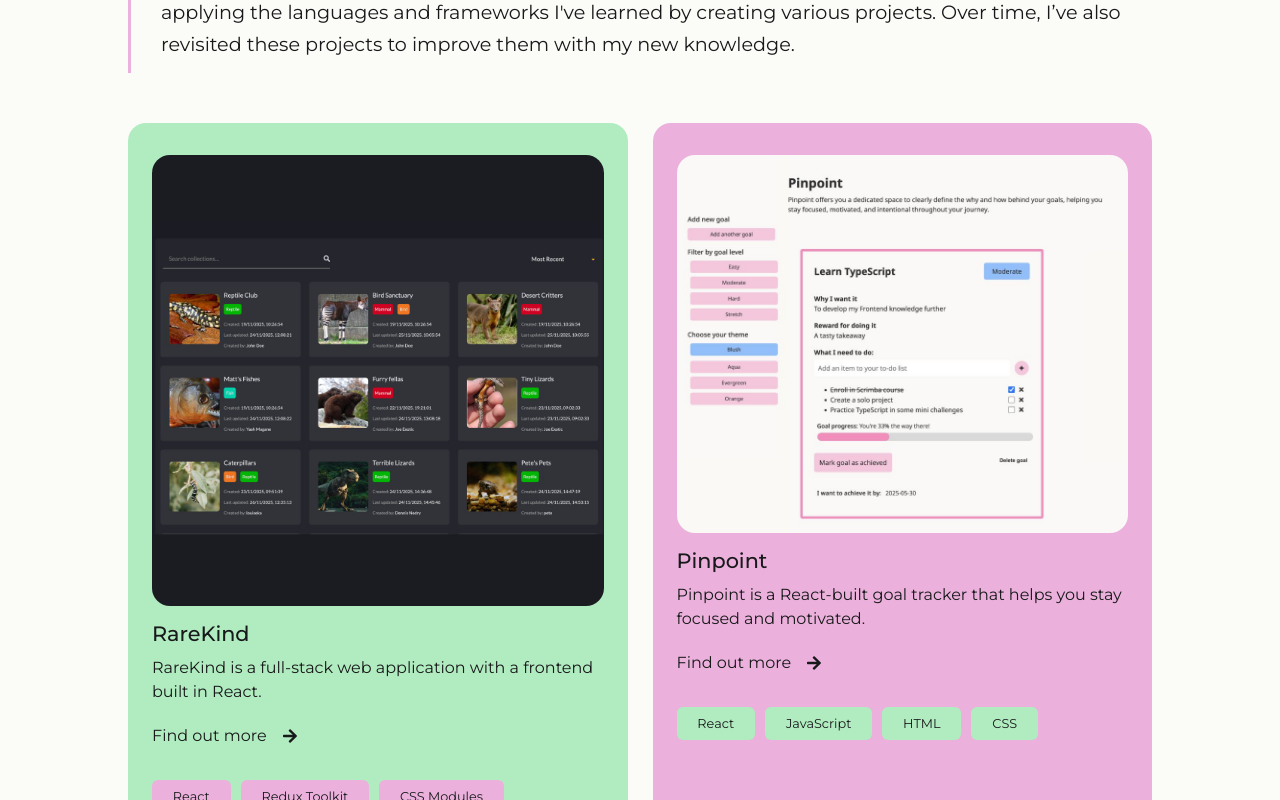
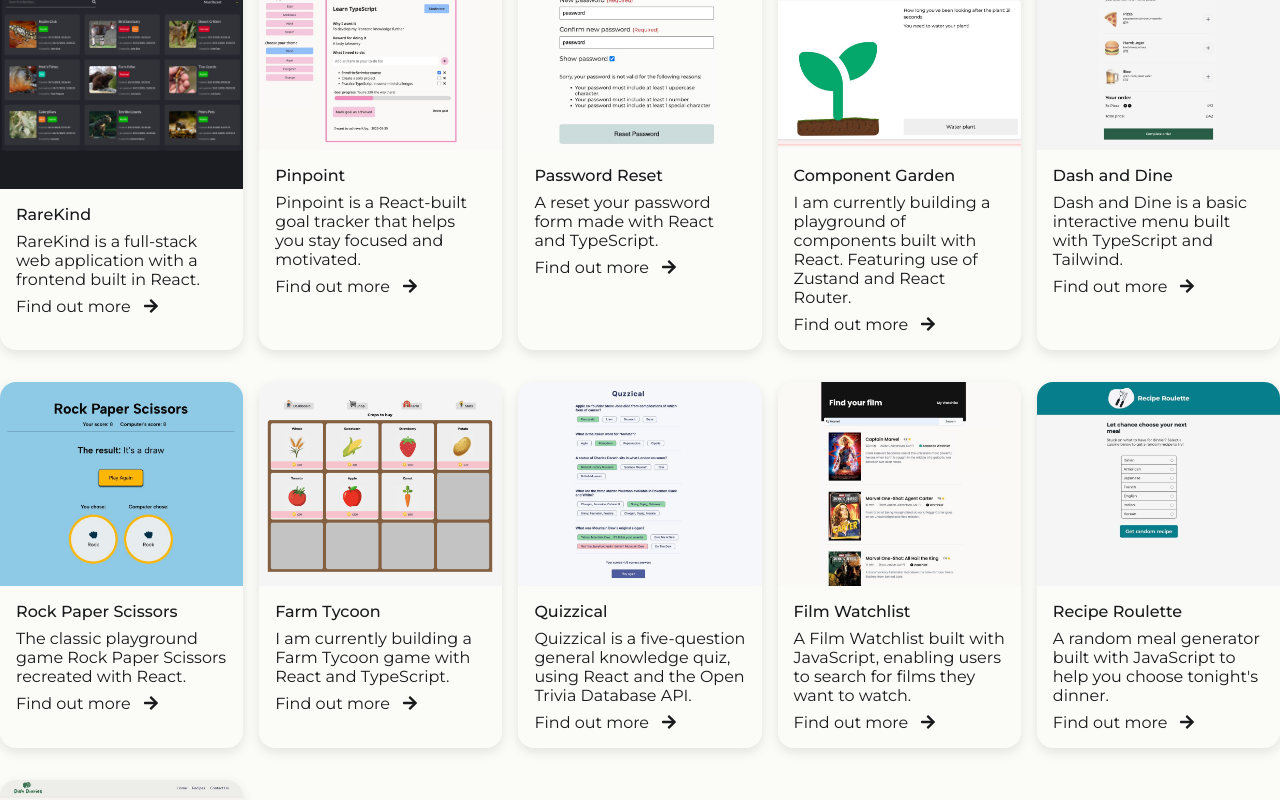
Before and after one commit to louiseka/portfolio, a React (Vite) app: page / in a window 1280 px wide. Shown: the part 820-1620 px from the top of the page. Built offline with nearby package versions, Linux system fonts and the light colour scheme.

Commit message:
commiting to delete

```diff
--- a/src/pages/Projects/Projects.jsx
+++ b/src/pages/Projects/Projects.jsx
@@ -1,96 +1,39 @@
 import { projectData } from "../../data";
 import { Link } from "react-router";
 import { FaArrowRight } from "react-icons/fa";
+import styles from "./Projects.module.css";
 
 export default function Projects() {
-  const gridBackground = {
-    one: "green-bg",
-    two: "pink-bg",
-    three: "purple-bg",
-    four: "green-bg",
-    five: "pink-bg",
-    six: "green-bg",
-    seven: "purple-bg",
-    eight: "green-bg",
-    nine: "pink-bg",
-    ten: "purple-bg",
-    eleven: "green-bg",
-  };
-
-  function getSkillClass(index, backgroundColour) {
-    const labelClasses = ["green-label", "pink-label", "yellow-label"];
-    let label = labelClasses[index % labelClasses.length];
-
-    switch (backgroundColour) {
-      case "green-bg":
-        label = "pink-label";
-        break;
-      case "pink-bg":
-        label = "green-label";
-        break;
-      case "purple-bg":
-        label = "yellow-label";
-        break;
-      default:
-        label = labelClasses[index % labelClasses.length];
-    }
-    return label;
-  }
-
   const projectElements = projectData.map((project) => {
-    const isWide = project.cardLayout === "wide";
-    const backgroundColour = gridBackground[project.gridPosition];
-
-    const projectSkills = project.skills.map((skill, index) => {
-      return (
-        <p key={index} className={getSkillClass(index, backgroundColour)}>
-          {skill}
-        </p>
-      );
-    });
-
-    const projectName = project.name;
-    const projectShortDesc = project.shortDescription;
-    const projectThumbnail = project.thumbnailImg;
-    const projectAltText = project.img1Alt;
-    const projectGridPosition = `${project.gridPosition} card `;
+    const { id, name, shortDescription, thumbnailImg, img1Alt, urlSlug } =
+      project;
 
     return (
-      <section key={project.id} className={projectGridPosition}>
-        <div className={isWide ? "wide-inner-content" : ""}>
-          <img
-            className={isWide ? "wide-grid-img" : "normal-grid-img"}
-            alt={projectAltText}
-            src={projectThumbnail}
-          />
-          <div className={isWide ? "wider-inner-text" : ""}>
-            <h3 className="project-title">{projectName}</h3>
-            <p className="project-desc">{projectShortDesc}</p>
-            <Link
-              className="small-cta-link"
-              to={`projects/${project.urlSlug}`}
-              title={`More details about ${projectName}`}
-              key={project.id}
-            >
-              Find out more <FaArrowRight className="icon" />{" "}
-            </Link>
-            <div className="project-skills-container">{projectSkills}</div>
-          </div>
+      <div key={id} className={`${styles.bentoItem} ${styles[`item${id}`]}`}>
+        <img alt={img1Alt} src={thumbnailImg} className={styles.projectImg} />
+        <div className={styles.content}>
+          <h3 className={styles.projectTitle}>{name}</h3>
+          <p className={styles.projectDesc}>{shortDescription}</p>
+          <Link
+            className={styles.smallCtaLink}
+            to={`projects/${urlSlug}`}
+            title={`More details about ${name}`}
+          >
+            Find out more <FaArrowRight className={styles.icon} />
+          </Link>
         </div>
-      </section>
+      </div>
     );
   });
 
   return (
-    <main className="projects-grid" id="projects">
-      <h2>My portfolio of projects</h2>
-      <p className="sub-text">
-        While learning the fundamentals of frontend development, I have been
-        practicing my skills and applying the languages and frameworks I've
-        learned by creating various projects. Over time, I’ve also revisited
-        these projects to improve them with my new knowledge.{" "}
+    <main id="projects" className={styles.projects}>
+      <h2 className={styles.sectionTitle}>My Portfolio of Projects</h2>
+      <p className={styles.subText}>
+        While learning frontend development, I’ve been building projects to
+        practice my skills and improve them over time.
       </p>
-      <div className="wrapper">{projectElements}</div>
+      <div className={styles.bentoGrid}>{projectElements}</div>
     </main>
   );
 }
--- /dev/null
+++ b/src/pages/Projects/Projects.module.css
@@ -0,0 +1,83 @@
+/* ----------------------
+   Bento Grid
+---------------------- */
+.bentoGrid {
+  display: grid;
+  grid-template-columns: repeat(auto-fit, minmax(220px, 1fr));
+  grid-auto-rows: auto; /* Cards fit their content naturally */
+  gap: 16px;
+  column-count: 3; /* number of columns */
+  column-gap: 16px;
+}
+
+/* ----------------------
+   Grid Items
+---------------------- */
+.bentoItem {
+  display: flex;
+  flex-direction: column;
+  background-color: var(--white);
+  border-radius: 16px;
+  overflow: hidden;
+  box-shadow: 0 4px 12px rgba(0, 0, 0, 0.1);
+  display: inline-block;
+  width: 100%;
+  margin-bottom: 16px;
+}
+
+.projectImg {
+  width: 100%;
+  height: auto; /* Image height scales naturally */
+  object-fit: cover;
+  display: block;
+}
+
+.content {
+  padding: 16px;
+  display: flex;
+  flex-direction: column;
+  gap: 8px;
+}
+
+/* ----------------------
+   Typography
+---------------------- */
+.projectTitle {
+  font-size: var(--fs-md);
+  font-weight: 500;
+  margin: 0;
+}
+
+.projectDesc {
+  font-size: var(--fs-reg);
+  margin: 0;
+  color: var(--black);
+}
+
+.smallCtaLink {
+  text-decoration: none;
+  color: var(--primary-base);
+  display: inline-flex;
+  align-items: center;
+  gap: 0.5rem;
+  margin-top: auto; /* pushes link to bottom if content grows */
+}
+
+.icon {
+  margin-left: 0.25rem;
+}
+
+/* ----------------------
+   Responsive adjustments
+---------------------- */
+@media (max-width: 1024px) {
+  .bentoGrid {
+    grid-template-columns: repeat(auto-fit, minmax(180px, 1fr));
+  }
+}
+
+@media (max-width: 768px) {
+  .bentoGrid {
+    grid-template-columns: repeat(auto-fit, minmax(140px, 1fr));
+  }
+}
```
